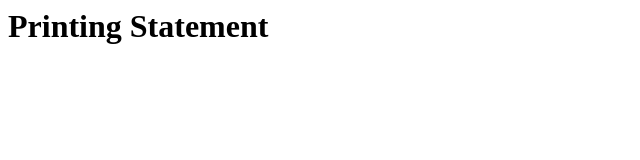
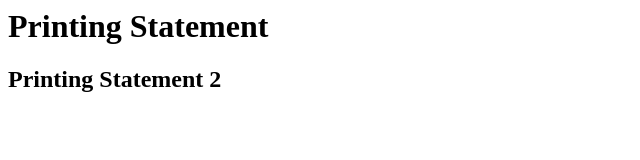
Before and after one commit to karthimscit4u/DPA, a plain HTML site: page index.html in a window 1280 px wide. Shown: the whole page, without its empty margins (0-640 px from the left). Drawn offline with Linux system fonts and the light colour scheme.

Commit message:
index.html modified with few code

```diff
--- a/index.html
+++ b/index.html
@@ -7,5 +7,6 @@
    <body>
 
     <h1>Printing Statement</h1>
+    <h2>Printing Statement 2 </h2>
    </body>
 </html>
```
